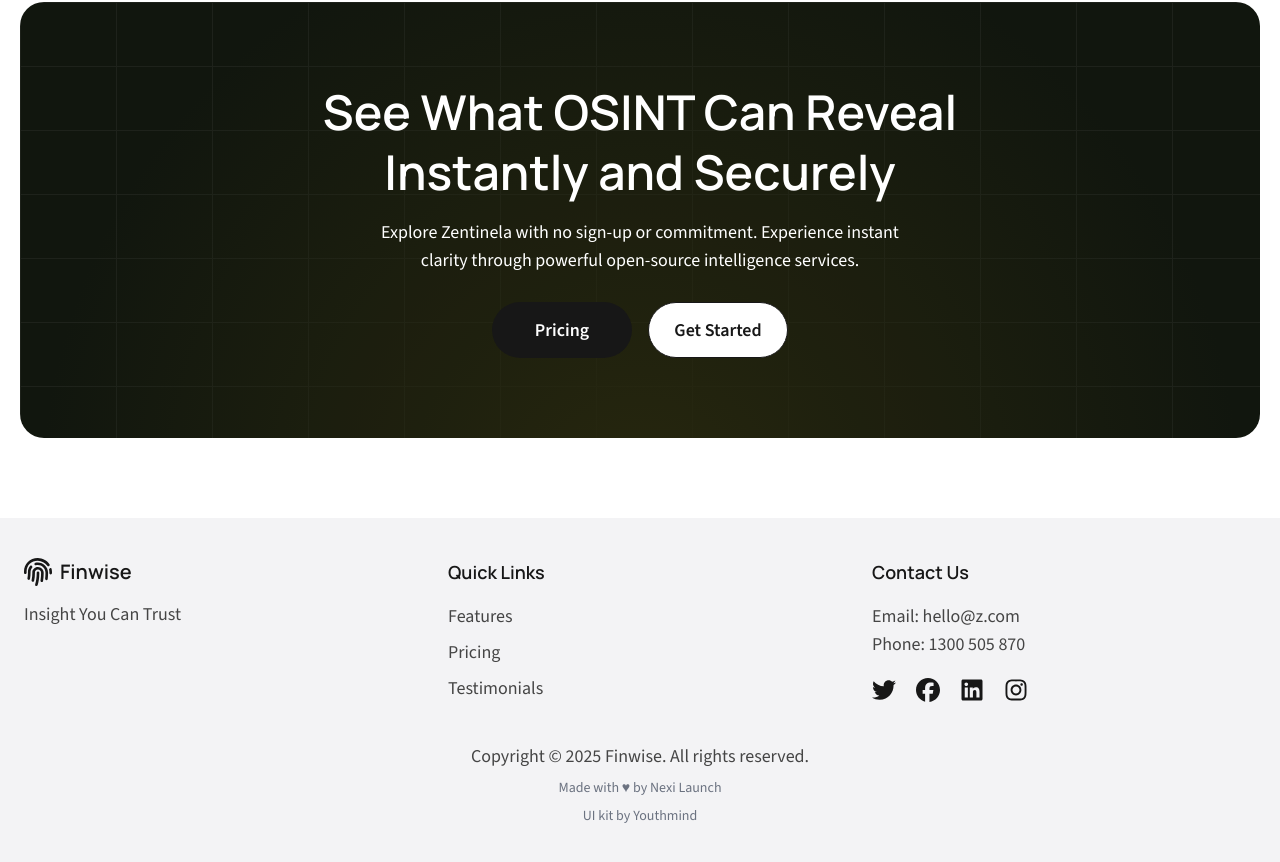
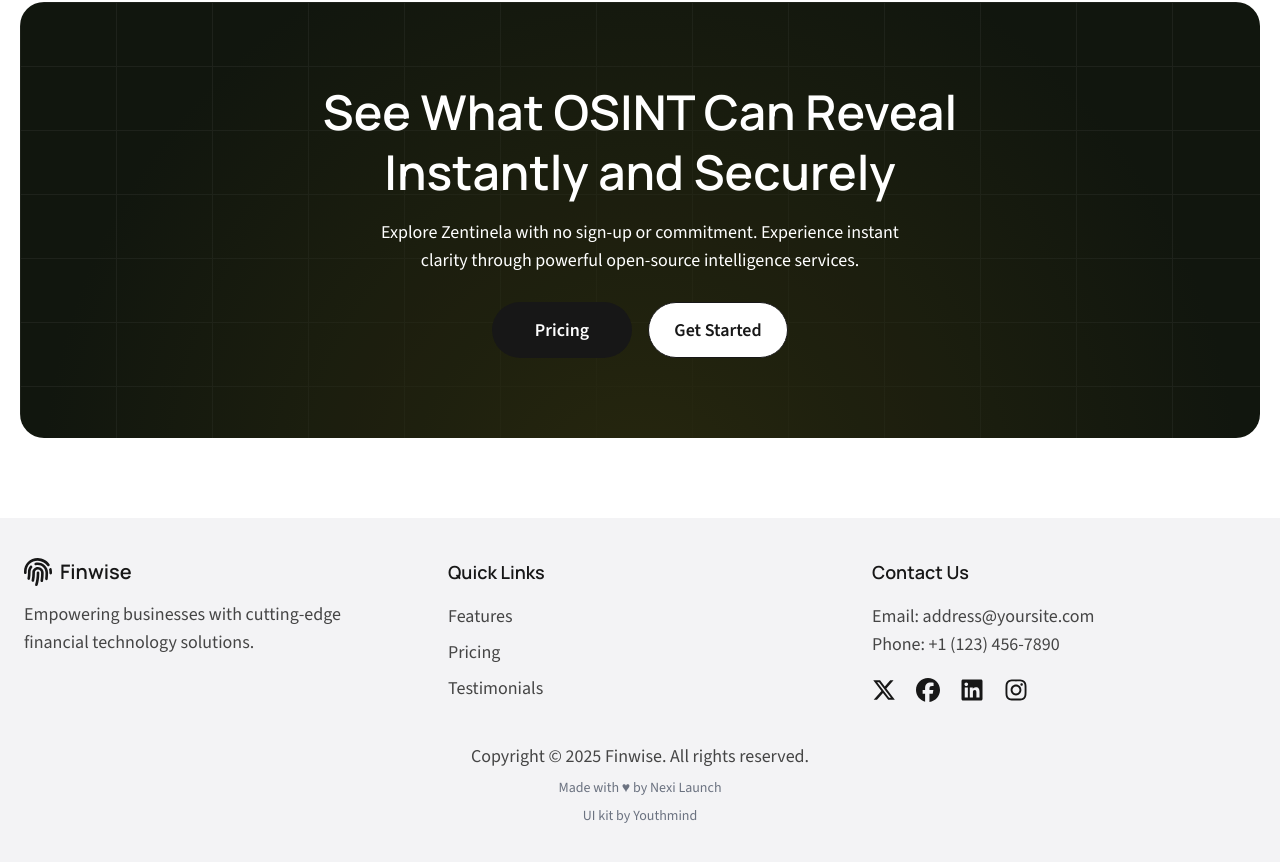
Before and after one commit to Cavianto/sentinela, a Next.js app: page / in a window 1280 px wide. Shown: the part 6362-7224 px from the top of the page. Built offline with nearby package versions, Linux system fonts and the light colour scheme.

Commit message:
Update footer.ts

```diff
--- a/src/data/footer.ts
+++ b/src/data/footer.ts
@@ -7,7 +7,7 @@ export const footerDetails: {
     telephone: string;
     socials: ISocials;
 } = {
-    subheading: "Insight You Can Trust",
+    subheading: "Empowering businesses with cutting-edge financial technology solutions.",
     quickLinks: [
         {
             text: "Features",
@@ -22,12 +22,11 @@ export const footerDetails: {
             url: "#testimonials"
         }
     ],
-    email: 'hello@z.com',
-    telephone: '1300 505 870',
+    email: 'address@yoursite.com',
+    telephone: '+1 (123) 456-7890',
     socials: {
         // github: 'https://github.com',
-        // x: 'https://twitter.com/x',
-        twitter: 'https://twitter.com/Twitter',
+        x: 'https://twitter.com/Twitter', // Changed from twitter to x
         facebook: 'https://facebook.com',
         // youtube: 'https://youtube.com',
         linkedin: 'https://www.linkedin.com',
```
